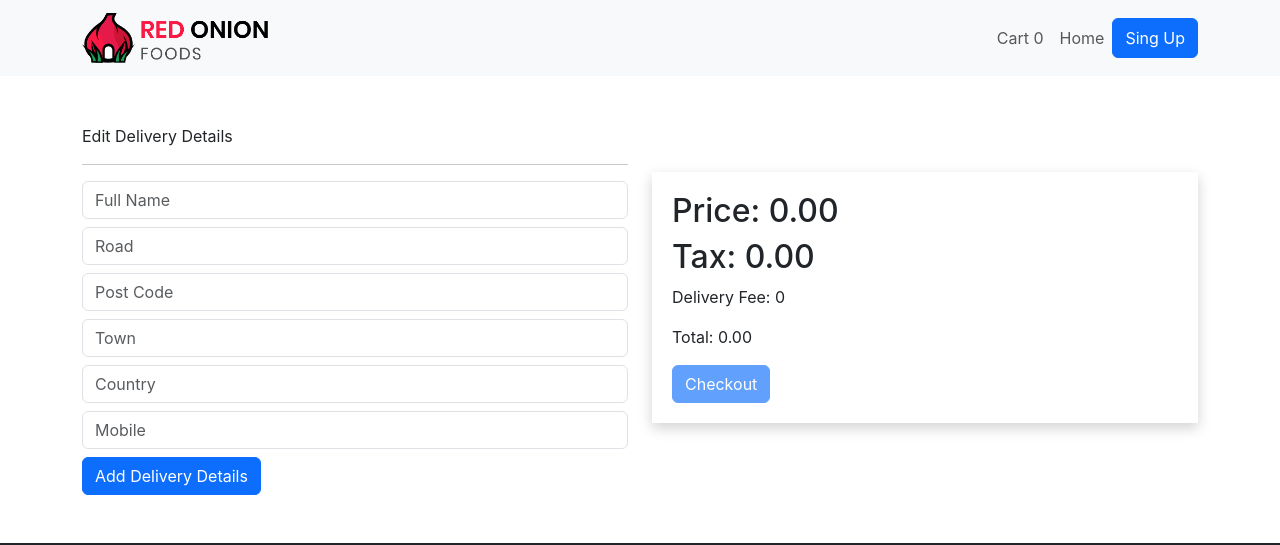
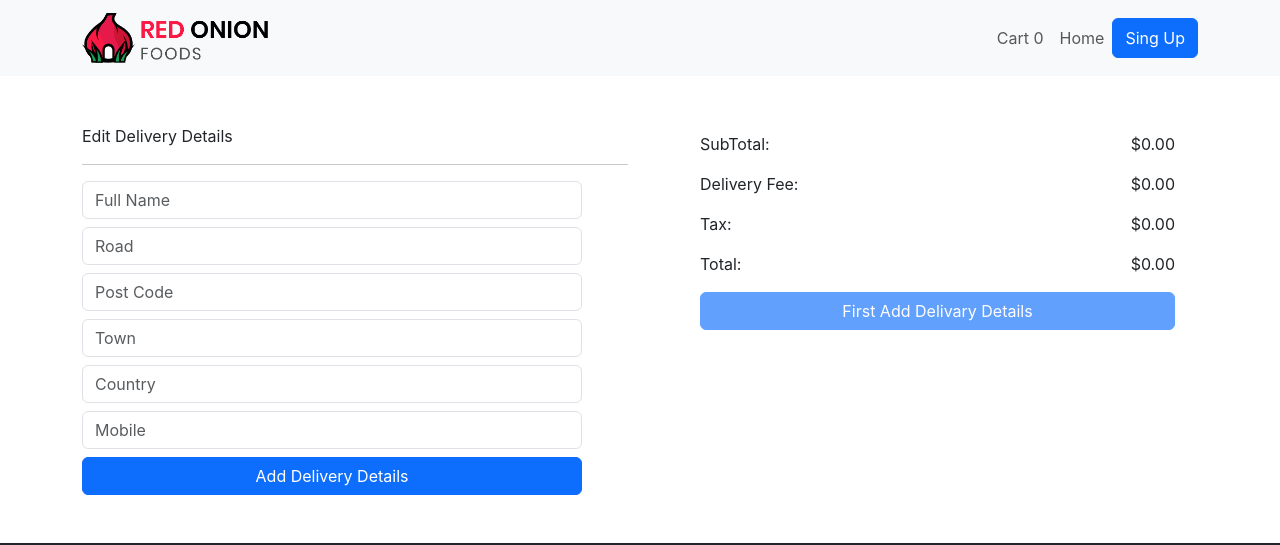
Before and after one commit to shovonkhan200h/OnlineFoodShopRedOnion, a React (Create React App) app: page /CheckOut in a window 1280 px wide. Shown: the top 545 px of the page. Built offline with nearby package versions, Linux system fonts and the light colour scheme.

Commit message:
changed the desing of checkoutpage

```diff
--- a/public/index.html
+++ b/public/index.html
@@ -15,6 +15,10 @@
       user's mobile device or desktop. See https://developers.google.com/web/fundamentals/web-app-manifest/
     -->
     <link rel="manifest" href="%PUBLIC_URL%/manifest.json" />
+
+
+
+    <link href="https://fonts.googleapis.com/css2?family=Roboto:wght@400;700&display=swap" rel="stylesheet">
     <!--
       Notice the use of %PUBLIC_URL% in the tags above.
       It will be replaced with the URL of the `public` folder during the build.
--- a/src/App.css
+++ b/src/App.css
@@ -5,4 +5,5 @@
 
 body{
     box-sizing: border-box;
+
 }
--- /dev/null
+++ b/src/Component/CheckOut/CheckOut.css
@@ -0,0 +1,23 @@
+.fromCn input{
+    width: 500px;
+}
+
+.fromCn button {
+    width: 500px;
+}
+
+.cartBtns{
+    display: flex;
+    flex-direction: column;
+    align-items: center;
+}
+
+.cartBtns button{
+    background: transparent;
+    border: none;
+}
+
+.cartBtns span{
+    background-color: aliceblue;
+    border-radius: 10px;
+}
--- a/src/Component/CheckOut/CheckOut.js
+++ b/src/Component/CheckOut/CheckOut.js
@@ -1,6 +1,7 @@
 import React, { useEffect, useState } from 'react';
 import { Container, Row, Col, Button, Modal } from 'react-bootstrap';
-import { Link, json} from 'react-router-dom';
+import { Link} from 'react-router-dom';
+import './CheckOut.css'
 
 const CheckOut = () => {
     const itemFromCart = JSON.parse(localStorage.getItem('cart')) || [];
@@ -83,7 +84,7 @@ const CheckOut = () => {
                     <p>Edit Delivery Details</p>
                     <hr />
 
-                    <form className='form-group' onSubmit={handleSubmit}>
+                    <form className='form-group fromCn' onSubmit={handleSubmit}>
                         <input className='form-control mb-2' name='fullName' value={formData.fullName} placeholder='Full Name' onChange={handleOnChange}></input>
                         <input className='form-control mb-2' name='road' value={formData.road} placeholder='Road' onChange={handleOnChange}></input>
                         <input className='form-control mb-2' name='postCode' value={formData.postCode} placeholder='Post Code' onChange={handleOnChange}></input>
@@ -94,30 +95,46 @@ const CheckOut = () => {
                     </form>
                 </Col>
 
-                <Col>
+                <Col className='align-items-center flex-column'>
                     {cart.map(item => (
-                        <div style={{ boxShadow: '0 5px 13px 0px rgb(210, 210, 210)', padding: '20px', marginBottom:'20px'  }}>
-                            <div className='d-flex align-items-center justify-content-evenly'>
+                        <div style={{ boxShadow: '0 5px 13px 0px rgb(210, 210, 210)',marginBottom:'10px',padding:'25px', width:'475px', borderRadius:'10px'}} className='ms-5'>
+                            <div className='d-flex align-items-center justify-content-between'>
                                 <img src={item.product.img} width='150px' alt='' />
                                 <div>
                                     <h4>{item.product.name}</h4>
                                     <h4>{item.product.price}</h4>
                                 </div>
-                                <div>
+                                <div className='cartBtns'>
                                     <button onClick={() => handleCountChange(item.product.id, 'increase')}>+</button>
-                                    {item.quantity}
+                                    <span>{item.quantity}</span>
                                     <button onClick={() => handleCountChange(item.product.id, 'decrease')}>-</button>
                                 </div>
                             </div>
                         </div>
                     ))}
-                    <Col className='mt-5' style={{ boxShadow: '0 5px 13px 0px rgb(210, 210, 210)', padding: '20px',}}>
-                        <h2>Price: {subTotal.toFixed(2)}</h2>
-                        <h2>Tax: {tax.toFixed(2)}</h2>
-                        <p>Delivery Fee: {deliveryFee}</p>
-                        <p>Total: {total.toFixed(2)}</p>
-                        <Button disabled={!delivaryDetailsAdded} onClick={handleCheckout}>Checkout</Button>
-                    </Col>
+                    <div className='mt-2 ms-5' style={{width:'475px'}}>
+                    <p className="d-flex justify-content-between">
+                            <span>SubTotal: {}</span>
+                            <span>${subTotal.toFixed(2)}</span>
+                        </p>
+
+                        <p className="d-flex justify-content-between">
+                            <span>Delivery Fee:</span>
+                            <span>${deliveryFee.toFixed(2)}</span>
+                        </p>
+
+                        <p className="d-flex justify-content-between">
+                            <span>Tax:</span>
+                            <span>${tax.toFixed(2)}</span>
+                        </p>
+
+                        <p className="d-flex justify-content-between">
+                            <span>Total:</span>
+                            <span>${total.toFixed(2)}</span>
+                        </p>
+
+                        <Button style={{width:'475px'}} disabled={!delivaryDetailsAdded} onClick={handleCheckout}>{!delivaryDetailsAdded ? 'First Add Delivary Details' : 'CheckOut'}</Button>
+                    </div>
                 </Col>
             </Row>
             <Modal show={showModal} onHide={handleCloseModal}>
--- a/src/Component/ProductDetails/ProductDetails.js
+++ b/src/Component/ProductDetails/ProductDetails.js
@@ -54,9 +54,11 @@ const ProductDetails = () => {
                         <p>{pd.desc}</p>
 
 
-                    <div className='d-flex'>
-                        <h1>${pd.price}</h1>
-                        <div className='d-flex align-items-center ms-5 buttonGroup'  >
+
+
+                    <div className='d-flex mt-5'>
+                        <h1 style={{fontSize:'2rem'}}>${pd.price}</h1>
+                        <div className='d-flex align-items-center ms-5 buttonGroup'  style={{fontSize:'1rem'}}>
                             <button onClick={() => handleCountChange('increase')}>+</button>
                             <h5>{count}</h5>
                             <button onClick={() => handleCountChange('decrease')}>-</button>
@@ -65,7 +67,7 @@ const ProductDetails = () => {
                     </div>
 
 
-                    <Button onClick={() => addToCart(pd)}>Add to Cart</Button>
+                    <Button style={{width:'400px'}} className='mt-5' onClick={() => addToCart(pd)}>Add to Cart</Button>
 
 
                 </Col>
--- a/src/Component/ProductDetails/productdetails.css
+++ b/src/Component/ProductDetails/productdetails.css
@@ -8,5 +8,5 @@
     background-color: transparent;
     color: black;
     border: none;
-    padding: 1rem;
+    width: 50px;
 }
```
Lines whose indentation alone changed are shown as unchanged.
